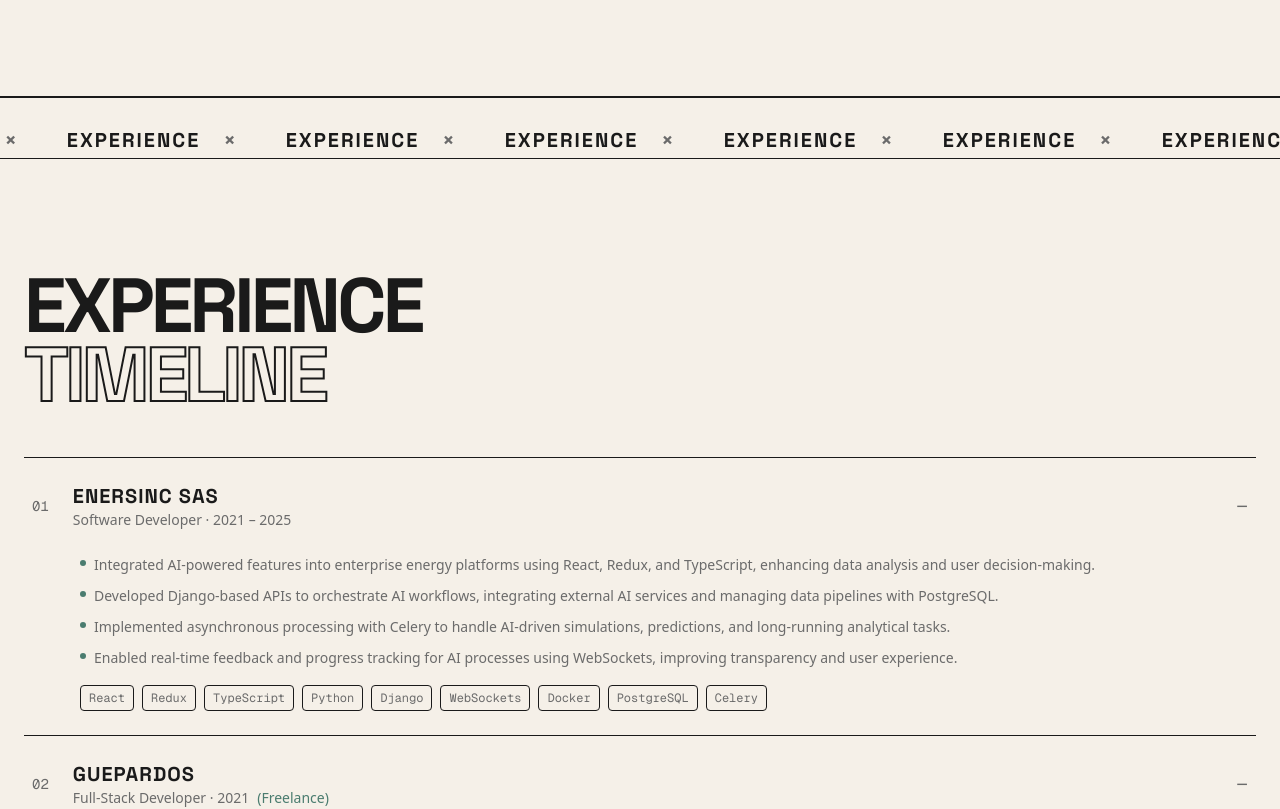
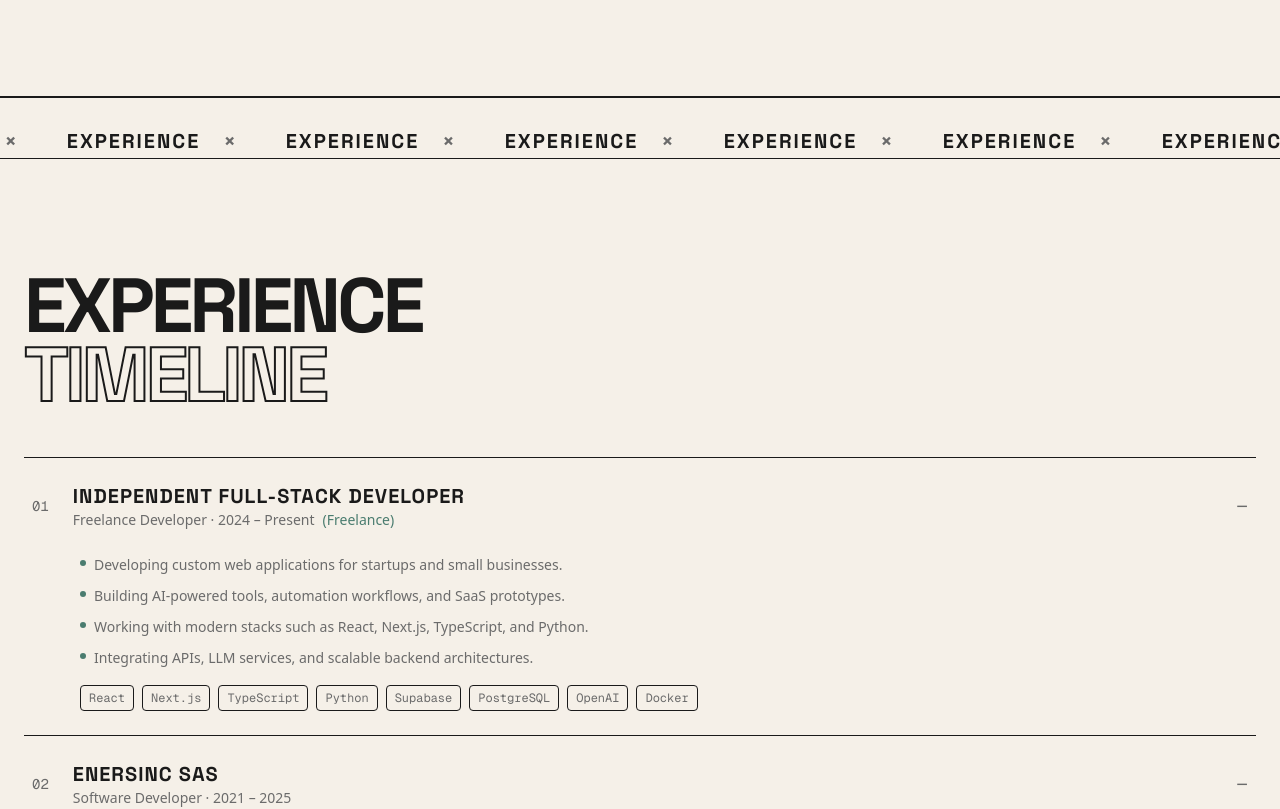
Before and after one commit to mauricio-hub/mgdeveloperportfolio, a Next.js app: page / in a window 1280 px wide. Shown: the part 1280-2089 px from the top of the page. Built offline with nearby package versions, Linux system fonts and the light colour scheme.

Commit message:
more stuff

```diff
--- a/app/data/experience.ts
+++ b/app/data/experience.ts
@@ -13,6 +13,43 @@ export interface Experience {
 export const experience: Experience[] = [
   {
     id: 1,
+    company: "Independent Full-Stack Developer",
+    role: {
+      en: "Freelance Developer",
+      es: "Desarrollador Freelance",
+    },
+    period: "2024 – Present",
+    status: {
+      en: "Freelance",
+      es: "Freelance",
+    },
+    stack: [
+      "React",
+      "Next.js",
+      "TypeScript",
+      "Python",
+      "Supabase",
+      "PostgreSQL",
+      "OpenAI",
+      "Docker",
+    ],
+    achievements: {
+      en: [
+        "Developing custom web applications for startups and small businesses.",
+        "Building AI-powered tools, automation workflows, and SaaS prototypes.",
+        "Working with modern stacks such as React, Next.js, TypeScript, and Python.",
+        "Integrating APIs, LLM services, and scalable backend architectures.",
+      ],
+      es: [
+        "Desarrollo de aplicaciones web a medida para startups y pequeñas empresas.",
+        "Construcción de herramientas con IA, flujos de automatización y prototipos SaaS.",
+        "Trabajo con stacks modernos como React, Next.js, TypeScript y Python.",
+        "Integración de APIs, servicios LLM y arquitecturas backend escalables.",
+      ],
+    },
+  },
+  {
+    id: 3,
     company: "Enersinc SAS",
     role: {
       en: "Software Developer",
@@ -50,7 +87,7 @@ export const experience: Experience[] = [
     },
   },
   {
-    id: 2,
+    id: 4,
     company: "Guepardos",
     role: {
       en: "Full-Stack Developer",
```
